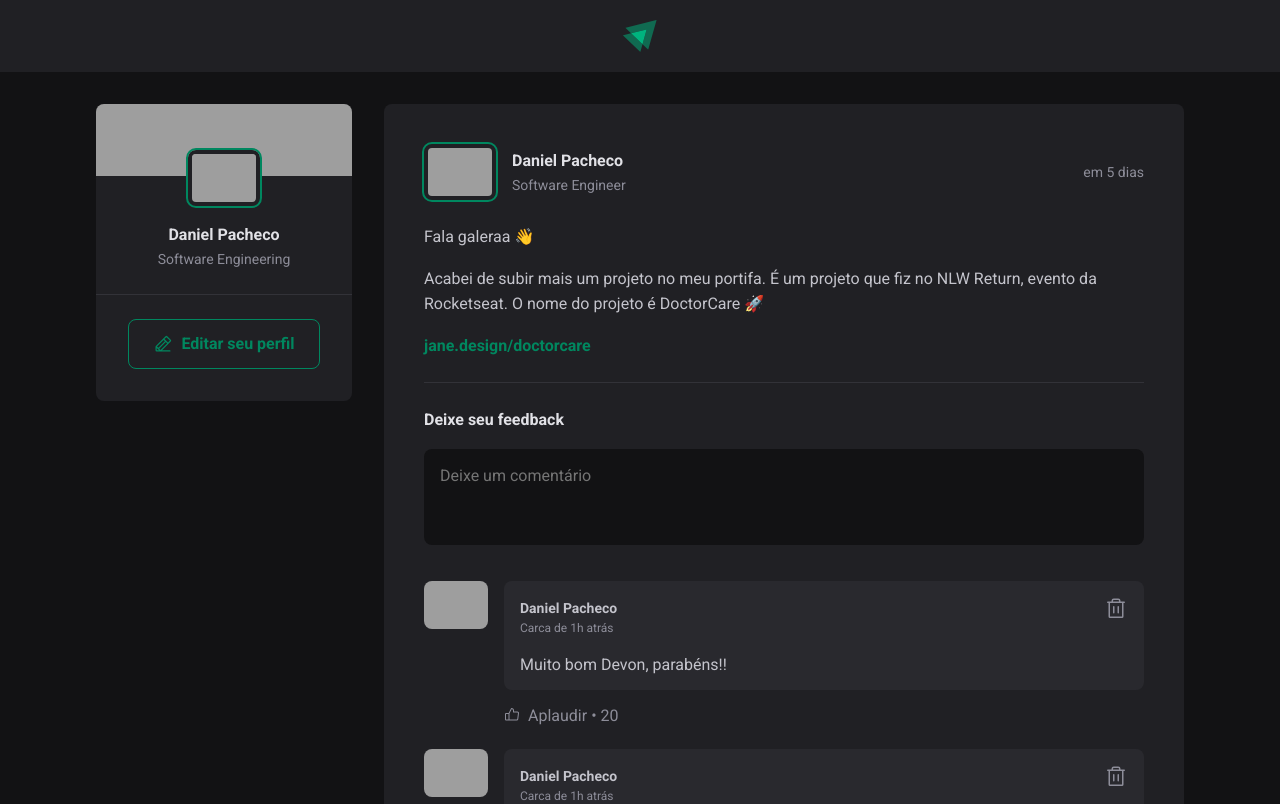
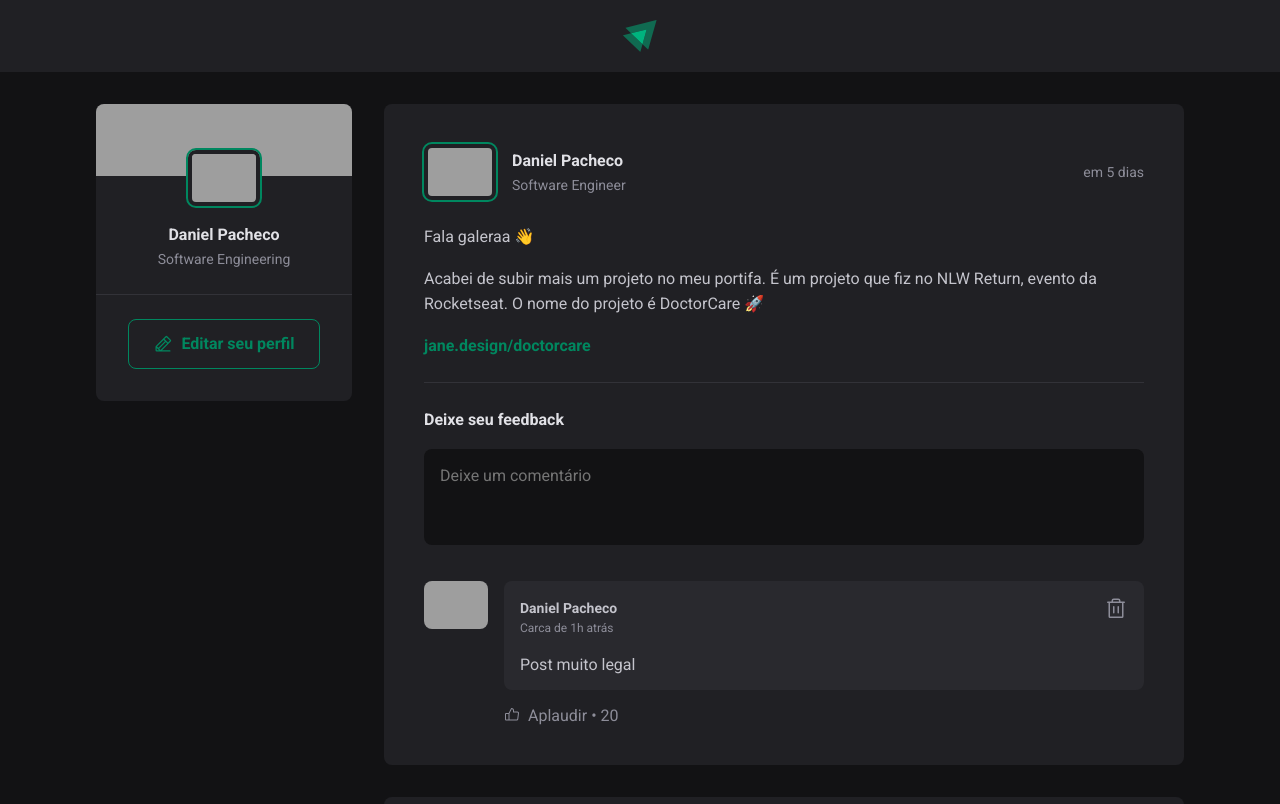
Before and after one commit to DaniellPacheco/rocketseat-react, a React (Vite) app: page / in a window 1280 px wide. Shown: the top 804 px of the page. Built offline with nearby package versions, Linux system fonts and the light colour scheme; grey boxes are pictures that could not be loaded.

Commit message:
Feat: Create Post component

```diff
--- a/src/App.jsx
+++ b/src/App.jsx
@@ -13,9 +13,9 @@
       role: 'Software Engineer'
     },
     content: [
-      { id: 1, type: 'paragraph', content: "Fala galeraa 👋" },
-      { id: 2, type: 'paragraph', content: "Acabei de subir mais um projeto no meu portifa. É um projeto que fiz no NLW Return, evento da Rocketseat. O nome do projeto é DoctorCare 🚀" },
-      { id: 3, type: 'link', content: 'jane.design/doctorcare' }
+      { type: 'paragraph', content: "Fala galeraa 👋" },
+      { type: 'paragraph', content: "Acabei de subir mais um projeto no meu portifa. É um projeto que fiz no NLW Return, evento da Rocketseat. O nome do projeto é DoctorCare 🚀" },
+      { type: 'link', content: 'jane.design/doctorcare' }
     ],
     publishedAt: new Date('2024-09-03 20:00:00'),
   },
--- a/src/components/Comment.jsx
+++ b/src/components/Comment.jsx
@@ -3,7 +3,12 @@
 
 import { Avatar } from "./Avatar";
 
-export function Comment() {
+export function Comment({ content, onDeleteComment }) {
+
+    function handleDeleteComment() {
+        onDeleteComment(content);
+    }
+
     return (
         <div className={styles.comment}>
             <Avatar hasBorder={false} src="https://github.com/daniellpacheco.png" />
@@ -15,12 +20,12 @@
                             <strong>Daniel Pacheco</strong>
                             <time title="11 de Maio às 08:13h" dateTime="2022-05-011 08:13:30">Carca de 1h atrás</time>
                         </div>
-                        <button title="Deletar comentário">
+                        <button onClick={handleDeleteComment} title="Deletar comentário">
                             <Trash size={24} />
                         </button>
                     </header>
 
-                    <p>Muito bom Devon, parabéns!!</p>
+                    <p>{content}</p>
                 </div>
 
                 <footer>
--- a/src/components/Post.jsx
+++ b/src/components/Post.jsx
@@ -1,3 +1,5 @@
+import { useState } from 'react';
+
 import { format, formatDistanceToNow } from 'date-fns';
 import ptBR from 'date-fns/locale/pt-BR';
 
@@ -6,6 +8,9 @@
 import styles from "./Post.module.css";
 
 export function Post({ author, content, publishedAt }) {
+    const [comments, setComments] = useState(['Post muito legal']);
+    const [newCommentText, setNewCommentText] = useState('');
+
     // formatando data com biblioteca date-fns
     // use '' simples para escapar strings
     const publishedDateFormatted = format(publishedAt, "d 'de' LLLL 'às' HH:mm'h'", {
@@ -15,7 +20,26 @@
     const publishedDateRelativeToNow = formatDistanceToNow(publishedAt, {
         locale: ptBR,
         addSuffix: true
-    })
+    });
+
+    function handleCreateNewComment() {
+        event.preventDefault();
+
+        setComments([...comments, newCommentText]);
+        setNewCommentText('');
+    }
+
+    function handleNewCommentChange() {
+        setNewCommentText(event.target.value);
+    }
+
+    function deleteComment(commentToDelete) {
+        const commentsWithoutDeletedOne = comments.filter(comment => {
+            return comment !== commentToDelete;
+        });
+
+        setComments(commentsWithoutDeletedOne);
+    }
 
     return (
         <article className={styles.post}>
@@ -37,17 +61,22 @@
             <div className={styles.content}>
                 {content.map(line => {
                     if (line.type === 'paragraph') {
-                        return <p key={line.id}>{line.content}</p>;
+                        return <p key={line.content}>{line.content}</p>;
                     } else if (line.type === 'link') {
-                        return <p key={line.id}><a href="#">{line.content}</a></p>;
+                        return <p key={line.content}><a href="#">{line.content}</a></p>;
                     }
                 })}
             </div>
 
-            <form className={styles.commentForm}>
+            <form onSubmit={handleCreateNewComment} className={styles.commentForm}>
                 <strong>Deixe seu feedback</strong>
 
-                <textarea placeholder="Deixe um comentário" />
+                <textarea
+                    name="content"
+                    placeholder="Deixe um comentário"
+                    value={newCommentText}
+                    onChange={handleNewCommentChange}
+                />
 
                 {/* Colocar um footer para esconder o botao  */}
                 <footer>
@@ -56,9 +85,15 @@
             </form>
 
             <div className={styles.commentList}>
-                <Comment />
-                <Comment />
-                <Comment />
+                {comments.map(comment => {
+                    return (
+                        <Comment
+                            key={comment}
+                            content={comment}
+                            onDeleteComment={deleteComment}
+                        />
+                    )
+                })}
             </div>
         </article>
     )
```
